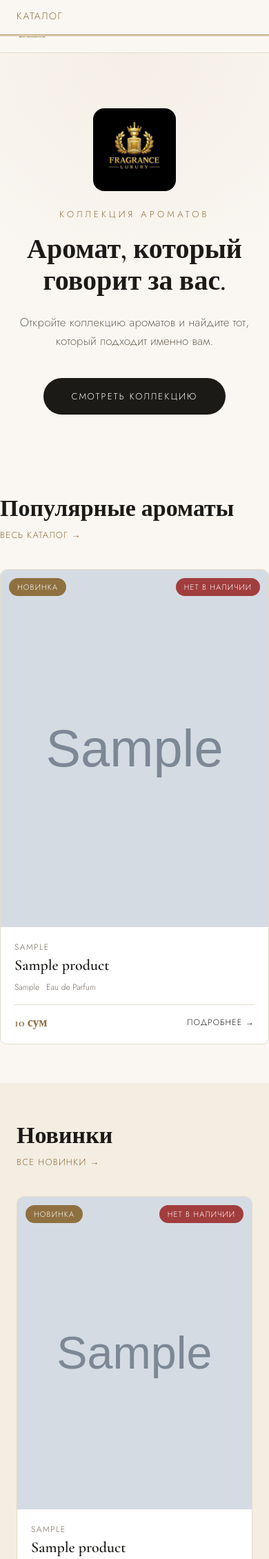
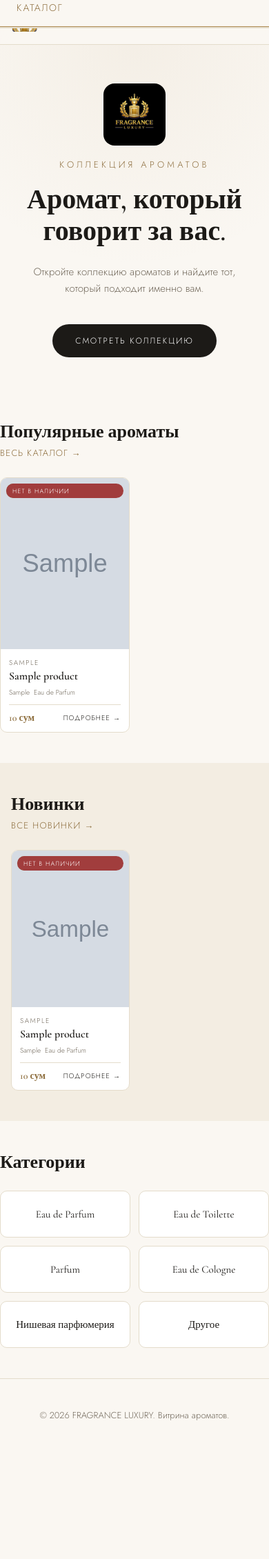
Before and after one commit to kazimovaruxsora-max/perfume-store, a Django app: page / in a window 390 px wide. Shown: the top 2260 px of the page at 69% size. After the commit the page ends 2059 px from the top, so only its background shows below. Run offline with Django 5.2, Linux system fonts and the light colour scheme; tables that the repository leaves empty hold one stand-in row (values such as "Sample post"); grey boxes marked "Sample" are stand-in pictures.

Commit message:
Адаптация под мобильные

```diff
--- a/shop/static/shop/css/style.css
+++ b/shop/static/shop/css/style.css
@@ -34,6 +34,10 @@ body {
     padding: 0 24px;
 }
 
+@media (max-width: 480px) {
+    .container { padding: 0 16px; }
+}
+
 a { text-decoration: none; color: inherit; }
 img { max-width: 100%; display: block; }
 
@@ -50,6 +54,7 @@ img { max-width: 100%; display: block; }
     display: flex;
     align-items: center;
     justify-content: space-between;
+    gap: 10px;
     height: 76px;
 }
 .logo {
@@ -518,12 +523,19 @@ img { max-width: 100%; display: block; }
 }
 
 @media (max-width: 640px) {
-    .logo__emblem { height: 32px; }
-    .logo__text { font-size: 16px; letter-spacing: 1.5px; }
-    .burger { display: flex; }
+    .header-inner { height: 64px; }
+    .logo { gap: 6px; min-width: 0; }
+    .logo__emblem { height: 28px; flex-shrink: 0; }
+    .logo__text {
+        font-size: 13px;
+        letter-spacing: 0.5px;
+        overflow: hidden;
+        text-overflow: ellipsis;
+    }
+    .burger { display: flex; flex-shrink: 0; }
     .main-nav {
         position: fixed;
-        top: 76px; left: 0; right: 0;
+        top: 64px; left: 0; right: 0;
         background: var(--color-bg);
         flex-direction: column;
         gap: 0;
@@ -538,11 +550,58 @@ img { max-width: 100%; display: block; }
         border-bottom: 1px solid var(--color-border);
         width: 100%;
     }
-    .hero { padding: 80px 0 60px; }
-    .section { padding: 56px 0; }
-    .section__head { flex-direction: column; align-items: flex-start; gap: 8px; }
-    .filters { flex-direction: column; align-items: stretch; }
+
+    .hero { padding: 56px 0 48px; }
+    .hero__logo { width: 90px; margin-bottom: 18px; }
+    .hero__subtitle { font-size: 15px; padding: 0 8px; }
+    .btn--primary { padding: 14px 32px; font-size: 12px; }
+
+    .section { padding: 44px 0; }
+    .section__head { flex-direction: column; align-items: flex-start; gap: 6px; margin-bottom: 26px; }
+    .section__head h2 { font-size: 26px; }
+
+    .product-grid {
+        grid-template-columns: repeat(2, 1fr);
+        gap: 14px;
+    }
+    .product-card__body { padding: 12px; }
+    .product-card__brand { font-size: 10px; margin-bottom: 2px; }
+    .product-card__name {
+        font-size: 16px;
+        margin: 0 0 6px;
+        line-height: 1.25;
+        display: -webkit-box;
+        -webkit-line-clamp: 2;
+        -webkit-box-orient: vertical;
+        overflow: hidden;
+    }
+    .product-card__meta { font-size: 10px; gap: 6px; margin-bottom: 10px; flex-wrap: wrap; }
+    .product-card__footer { padding-top: 10px; flex-wrap: wrap; gap: 6px; }
+    .product-card__price { font-size: 14px; }
+    .product-card__link { font-size: 10px; }
+    .badge { font-size: 9px; padding: 4px 9px; top: 8px; left: 8px; }
+    .badge--out { right: 8px; }
+
+    .category-grid { grid-template-columns: repeat(2, 1fr); gap: 12px; }
+    .category-card { padding: 24px 12px; font-size: 15px; }
+
+    .catalog-header { padding: 40px 0 20px; }
+    .catalog-header h1 { font-size: 30px; }
+
+    .filters { flex-direction: column; align-items: stretch; padding: 14px; gap: 10px; }
     .filters__select, .filters__search { width: 100%; }
-    .product-detail__name { font-size: 32px; }
-    .product-detail__facts { grid-template-columns: 1fr; }
+
+    .product-detail { padding: 30px 0 60px; }
+    .product-detail__name { font-size: 28px; }
+    .product-detail__price { font-size: 20px; margin-bottom: 20px; }
+    .product-detail__facts { grid-template-columns: 1fr 1fr; gap: 10px; }
+    .notes__row { flex-wrap: wrap; gap: 4px; }
+    .notes__row span { flex: 0 0 100%; }
 }
+
+@media (max-width: 380px) {
+    .logo__text { display: none; }
+    .logo__emblem { height: 32px; }
+    .product-grid { grid-template-columns: 1fr; }
+    .category-grid { grid-template-columns: 1fr; }
+}
```
